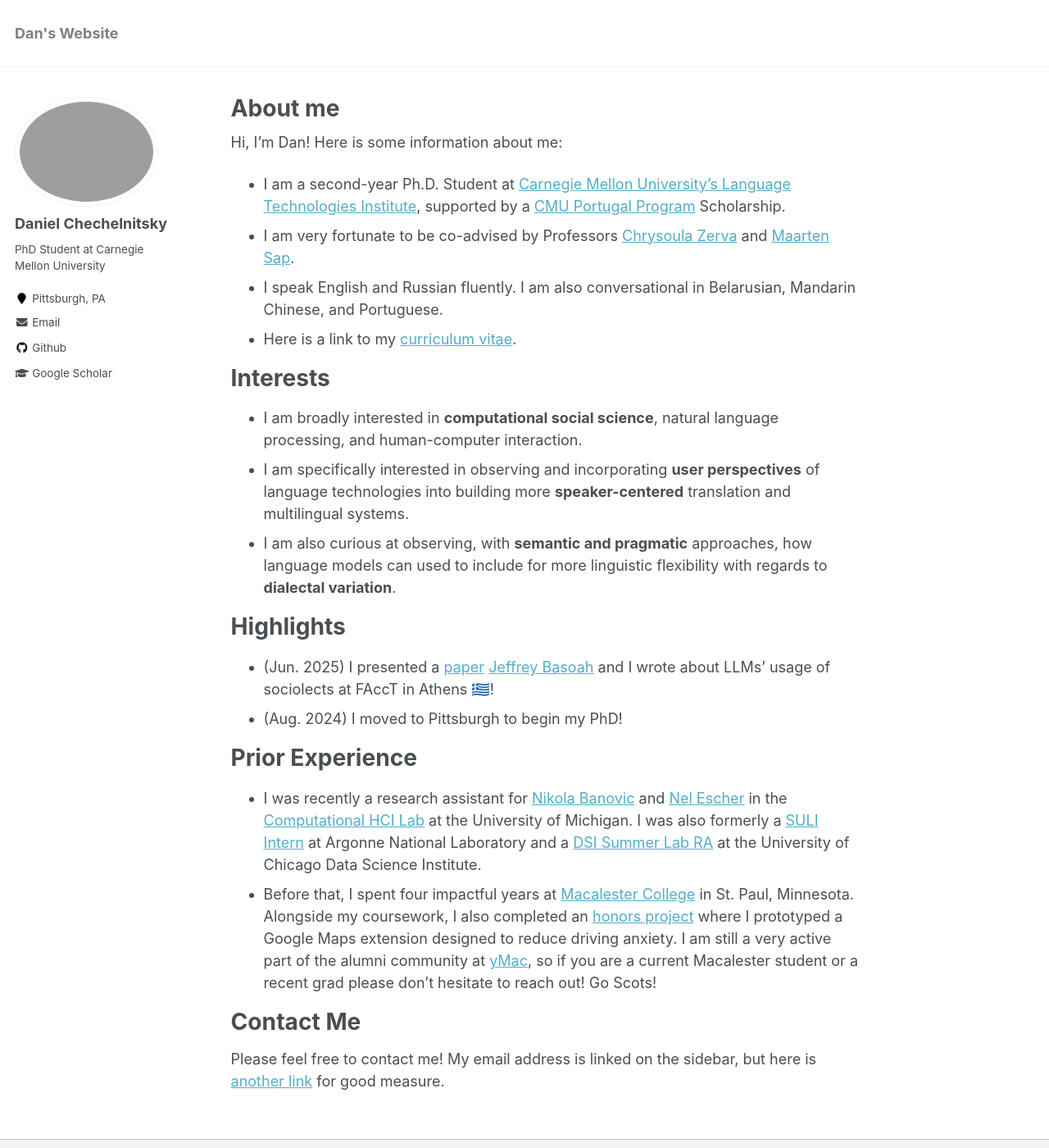
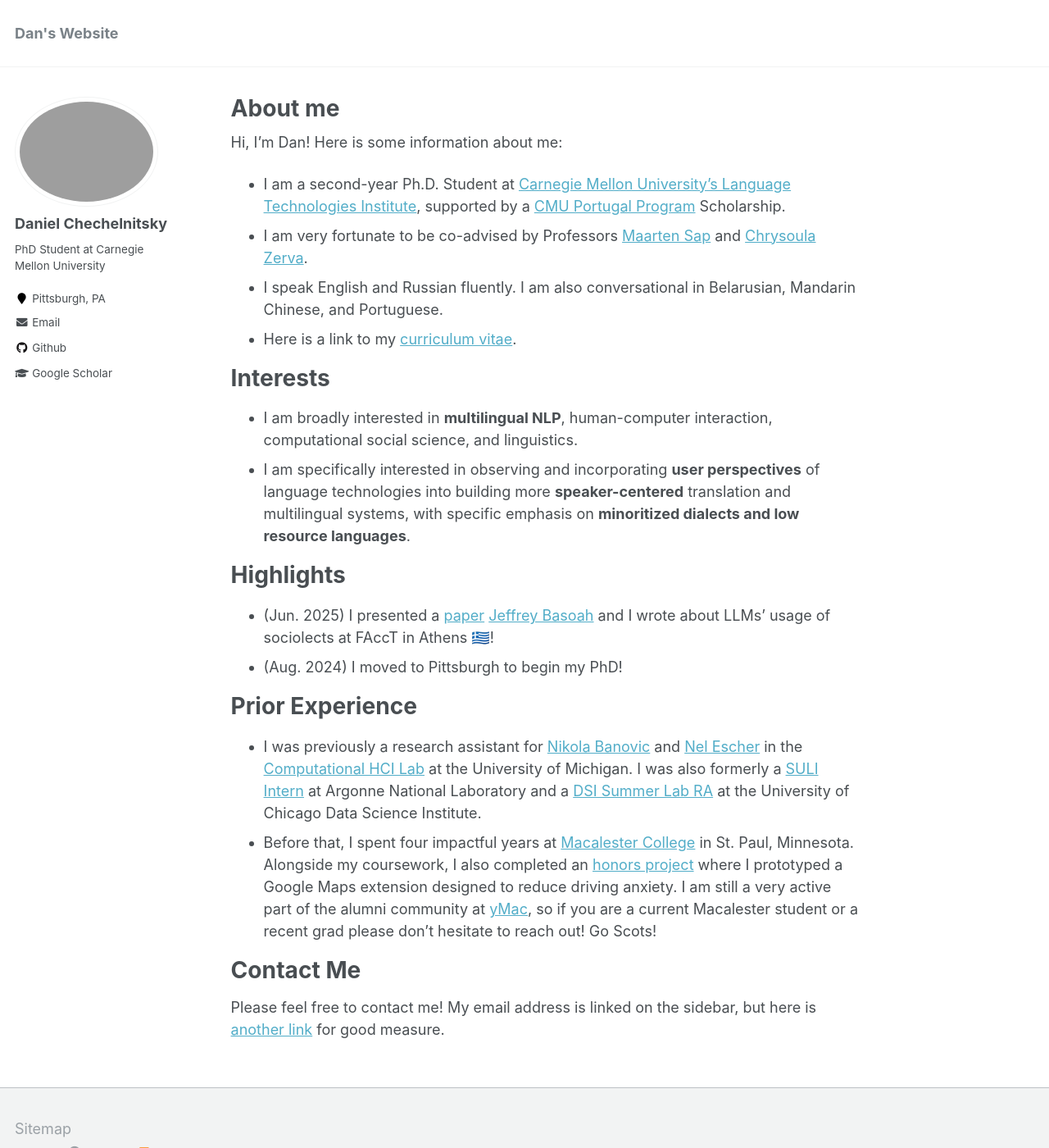
Before and after one commit to chechelnitskd/chechelnitskd.github.io, a Jekyll site: the page built from _pages/about.md, in a window 1280 px wide and 1400 px high. Shown: the whole window at 82% size. Built offline with Jekyll 4.4.1, drawn with Linux system fonts in a browser that asks for light colours.

Commit message:
Update about.md

```diff
--- a/_pages/about.md
+++ b/_pages/about.md
@@ -10,21 +10,20 @@ redirect_from:
 
 Hi, I'm Dan! Here is some information about me:
 - I am a second-year Ph.D. Student at [Carnegie Mellon University's Language Technologies Institute](https://www.lti.cs.cmu.edu/), supported by a [CMU Portugal Program](https://cmuportugal.org/) Scholarship.
-- I am very fortunate to be co-advised by Professors [Chrysoula Zerva](https://scholar.google.com/citations?user=S5NGkFsAAAAJ&hl=en&oi=ao) and [Maarten Sap](https://maartensap.com/).
+- I am very fortunate to be co-advised by Professors [Maarten Sap](https://maartensap.com/) and [Chrysoula Zerva](https://scholar.google.com/citations?user=S5NGkFsAAAAJ&hl=en&oi=ao).
 - I speak English and Russian fluently. I am also conversational in Belarusian, Mandarin Chinese, and Portuguese.
-- Here is a link to my [curriculum vitae](https://chechelnitskd.github.io/Chechelnitsky_CV_2024.pdf).
+- Here is a link to my [curriculum vitae](https://chechelnitskd.github.io/Chechelnitsky_CV_2025.pdf).
 
 # Interests
-- I am broadly interested in **computational social science**, natural language processing, and human-computer interaction.
-- I am specifically interested in observing and incorporating **user perspectives** of language technologies into building more **speaker-centered** translation and multilingual systems.
-- I am also curious at observing, with **semantic and pragmatic** approaches, how language models can used to include for more linguistic flexibility with regards to **dialectal variation**.
+- I am broadly interested in **multilingual NLP**, human-computer interaction, computational social science, and linguistics.
+- I am specifically interested in observing and incorporating **user perspectives** of language technologies into building more **speaker-centered** translation and multilingual systems, with specific emphasis on **minoritized dialects and low resource languages**.
 
 # Highlights
 - (Jun. 2025) I presented a [paper](https://arxiv.org/abs/2505.05660) [Jeffrey Basoah](https://jeffreybasoah.github.io/) and I wrote about LLMs' usage of sociolects at FAccT in Athens 🇬🇷!
 - (Aug. 2024) I moved to Pittsburgh to begin my PhD!
 
 # Prior Experience
-- I was recently a research assistant for [Nikola Banovic](https://www.nikolabanovic.net/) and [Nel Escher](https://kescher.github.io/cool-zone/) in the [Computational HCI Lab](https://x.com/comphcilab) at the University of Michigan. I was also formerly a [SULI Intern](https://science.osti.gov/wdts/suli) at Argonne National Laboratory and a [DSI Summer Lab RA](https://datascience.uchicago.edu/education/summerlab/) at the University of Chicago Data Science Institute.
+- I was previously a research assistant for [Nikola Banovic](https://www.nikolabanovic.net/) and [Nel Escher](https://kescher.github.io/cool-zone/) in the [Computational HCI Lab](https://x.com/comphcilab) at the University of Michigan. I was also formerly a [SULI Intern](https://science.osti.gov/wdts/suli) at Argonne National Laboratory and a [DSI Summer Lab RA](https://datascience.uchicago.edu/education/summerlab/) at the University of Chicago Data Science Institute.
 - Before that, I spent four impactful years at [Macalester College](https://www.macalester.edu/) in St. Paul, Minnesota. Alongside my coursework, I also completed an [honors project](https://digitalcommons.macalester.edu/mathcs_honors/69/) where I prototyped a Google Maps extension designed to reduce driving anxiety. I am still a very active part of the alumni community at [yMac](https://www.facebook.com/groups/yMac1/), so if you are a current Macalester student or a recent grad please don't hesitate to reach out! Go Scots!
 
 # Contact Me
```
